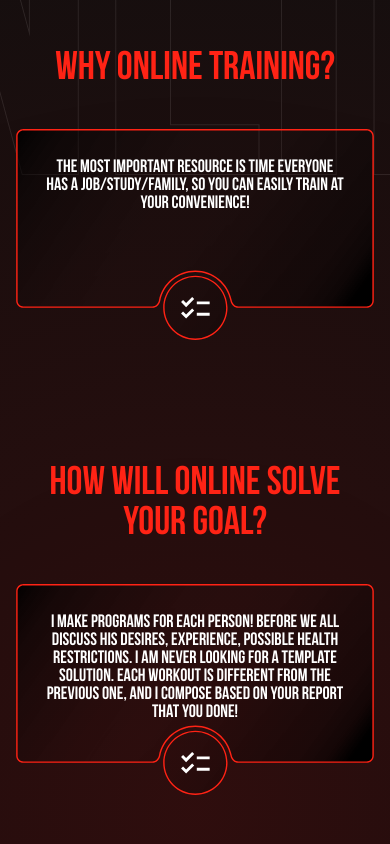
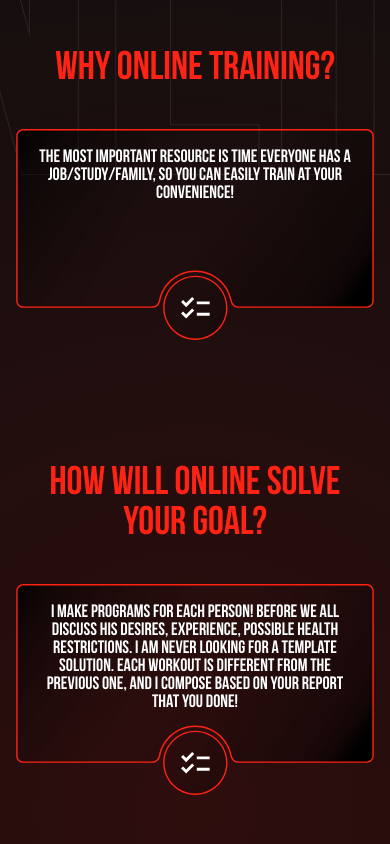
Before and after one commit to TheLogon/ivan-coach, a Next.js app: page /en in a window 390 px wide. Shown: the part 1340-2184 px from the top of the page. Built offline with nearby package versions, Linux system fonts and the light colour scheme.

Commit message:
fix card

```diff
--- a/src/styles/page.module.scss
+++ b/src/styles/page.module.scss
@@ -370,7 +370,7 @@
       }
 
       @media (max-width:420px) {
-        padding: 30px;
+        padding: 20px;
       }
 
       @media (max-width:380px) {
```
